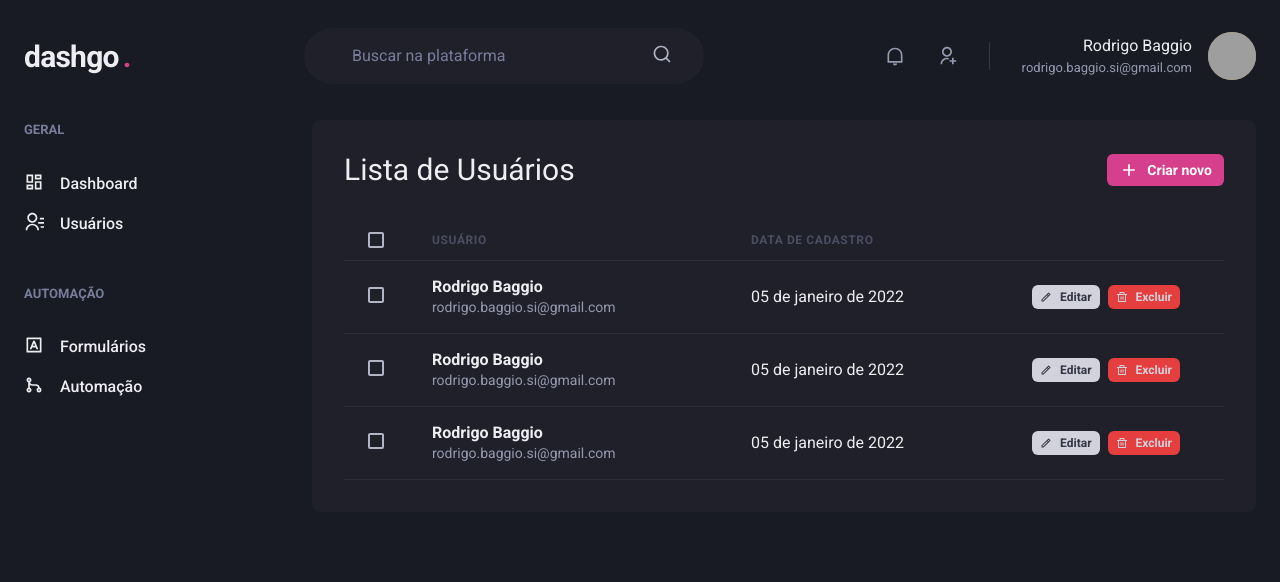
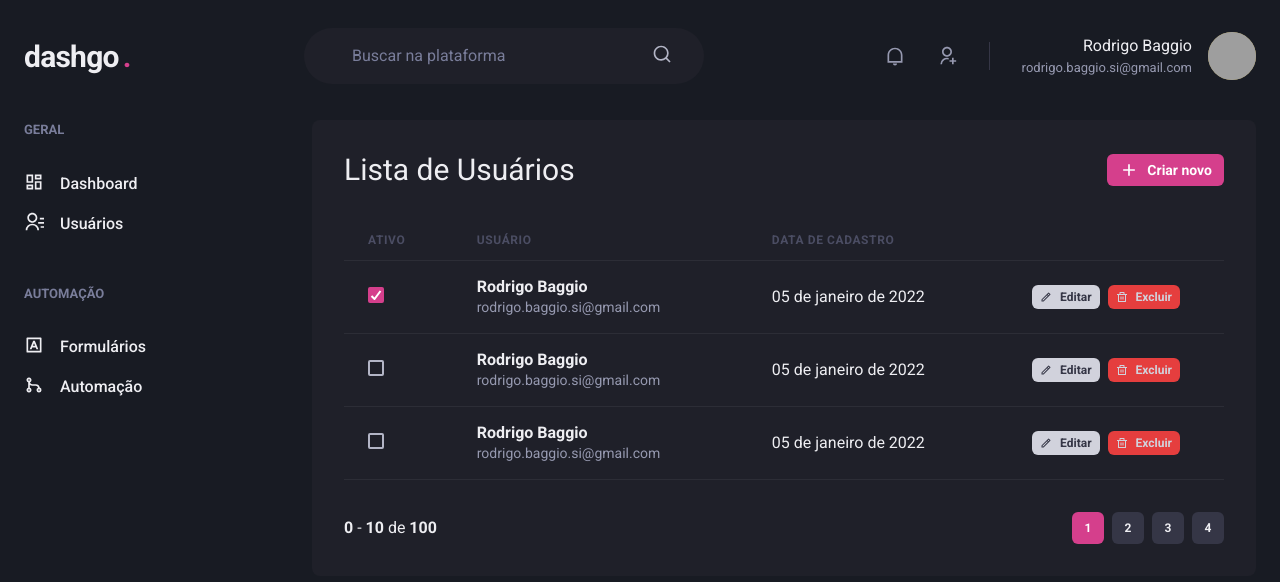
Before and after one commit to Baggio25/dashgo-ui, a Next.js app: page /users in a window 1280 px wide. Shown: the top 582 px of the page. Built offline with nearby package versions, Linux system fonts and the light colour scheme; grey boxes are pictures that could not be loaded.

Commit message:
Pagination

```diff
--- /dev/null
+++ b/src/components/Pagination.tsx
@@ -0,0 +1,63 @@
+import { Box, Button, Stack } from "@chakra-ui/react";
+
+export function Pagination() {
+  return (
+    <Stack
+      direction="row"
+      spacing="2"
+      mt="8"
+      justify="space-between"
+      align="center"
+    >
+      <Box>
+        <strong>0</strong> - <strong>10</strong> de <strong>100</strong>
+      </Box>
+      <Stack direction="row" spacing="2">
+        <Button
+          size="sm"
+          fontSize="xs"
+          width="4"
+          colorScheme="pink"
+          disabled
+          _disabled={{ bgColor: "pink.500", cursor: "default" }}
+        >
+          1
+        </Button>
+        <Button
+          size="sm"
+          fontSize="xs"
+          width="4"
+          bgColor="gray.700"
+          _hover={{
+            bgColor: "gray.500",
+          }}
+        >
+          2
+        </Button>
+        <Button
+          size="sm"
+          fontSize="xs"
+          width="4"
+          bgColor="gray.700"
+          _hover={{
+            bgColor: "gray.500",
+          }}
+        >
+          3
+        </Button>
+
+        <Button
+          size="sm"
+          fontSize="xs"
+          width="4"
+          bgColor="gray.700"
+          _hover={{
+            bgColor: "gray.500",
+          }}
+        >
+          4
+        </Button>
+      </Stack>
+    </Stack>
+  );
+}
--- a/src/pages/users/index.tsx
+++ b/src/pages/users/index.tsx
@@ -21,6 +21,7 @@
   RiPencilLine,
 } from "react-icons/ri";
 import { Header } from "../../components/Header";
+import { Pagination } from "../../components/Pagination";
 import { Sidebar } from "../../components/Sidebar";
 
 export default function UserList() {
@@ -50,9 +51,7 @@
           <Table colorScheme="whiteAlpha">
             <Thead>
               <Tr>
-                <Th px="6" color="gray.300" width="8">
-                  <Checkbox colorScheme="pink" />
-                </Th>
+                <Th>Ativo</Th>
                 <Th>Usuário</Th>
                 <Th>Data de Cadastro</Th>
                 <Th width="8"></Th>
@@ -60,8 +59,8 @@
             </Thead>
             <Tbody>
               <Tr>
-                <Td px="6">
-                  <Checkbox colorScheme="pink" />
+                <Td>
+                  <Checkbox colorScheme="pink" defaultIsChecked />
                 </Td>
                 <Td>
                   <Box>
@@ -175,6 +174,7 @@
               </Tr>
             </Tbody>
           </Table>
+          <Pagination />
         </Box>
       </Flex>
     </Box>
```
